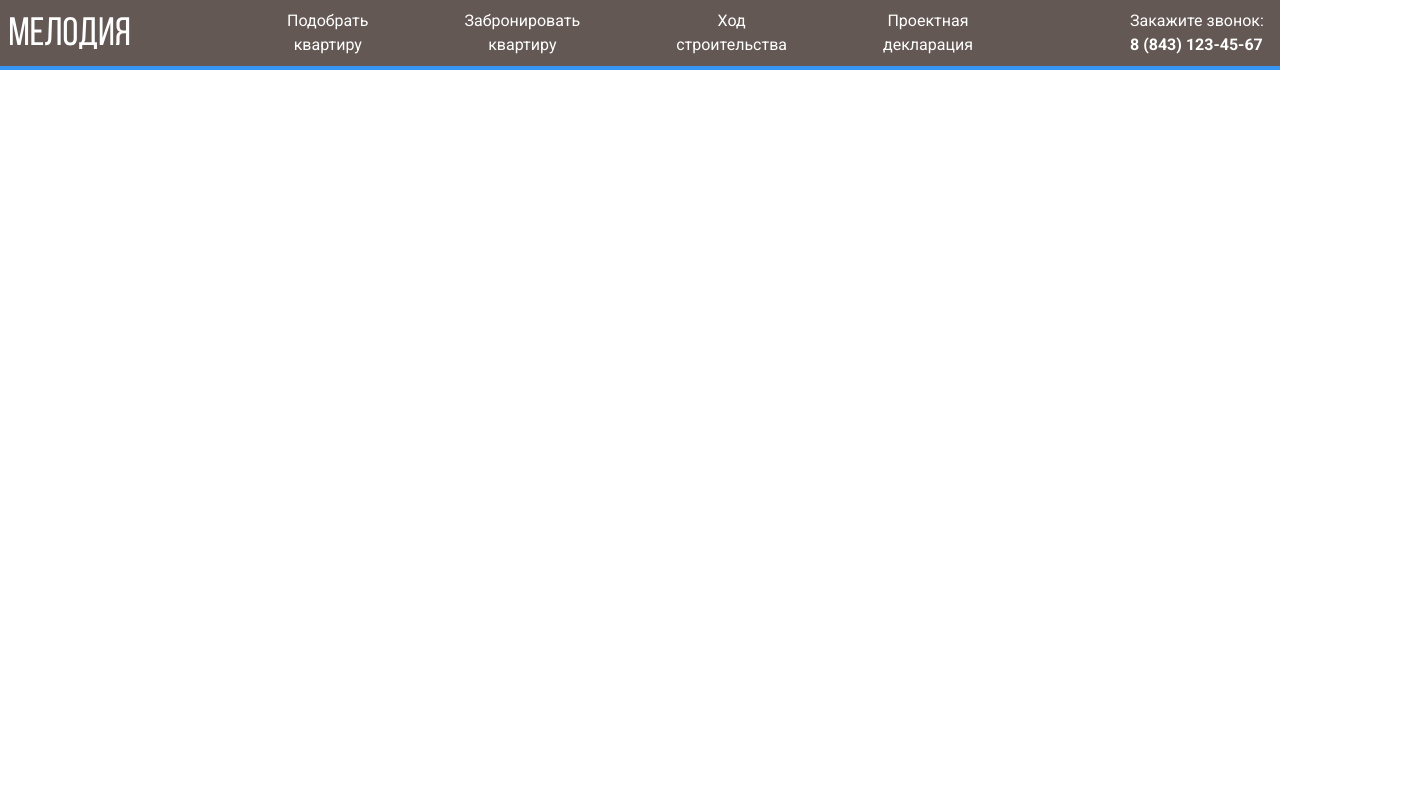
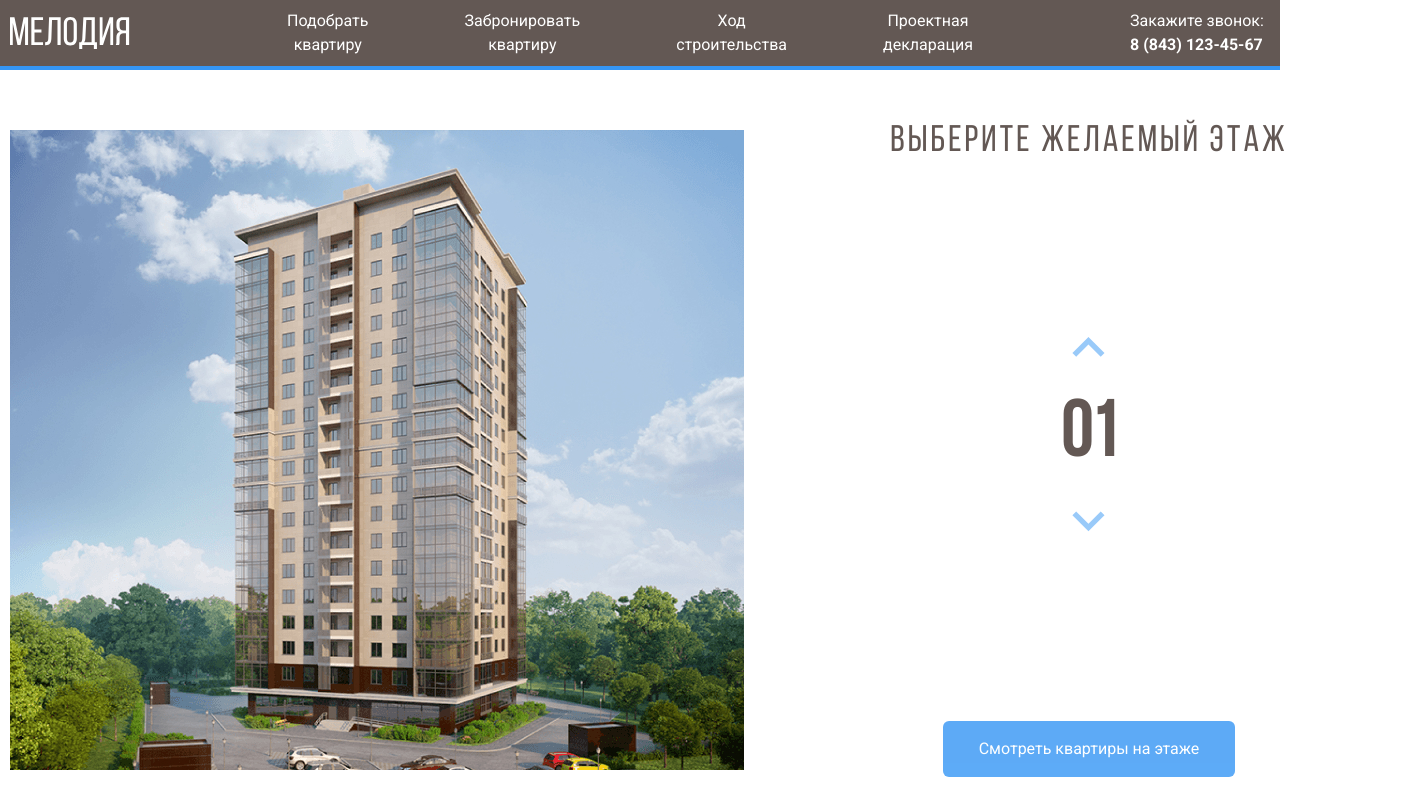
Before and after one commit to valerii-frontend/melody, a plain HTML site: page index.html in a window 1280 px wide. Shown: the whole page, 1414 px wide, since content can reach past the window. Drawn offline with Linux system fonts and the light colour scheme.

Commit message:
Add files via upload

```diff
--- a/css/style.css
+++ b/css/style.css
@@ -1,4 +1,13 @@
 @import url("https://fonts.googleapis.com/css?family=Roboto:regular,700&display=swap");
+@font-face {
+	font-family: "Bebas";
+	src: local("BebasNeueRegular"), url("../fonts/BebasNeueRegular.woff2") format("woff2"),
+		url("../fonts/BebasNeueRegular.woff") format("woff");
+	font-weight: normal;
+	font-style: normal;
+	font-display: swap;
+}
+
 * {
 	box-sizing: border-box;
 	padding: 0;
@@ -9,14 +18,14 @@ body {
 	font-size: 16px;
 	line-height: 150%;
 }
+._container {
+	max-width: 1300px;
+	padding: 0 10px;
+	margin: 0 auto;
+}
 .header {
 	background-color: #635854;
 	border-bottom: 4px solid #3596f5;
-}
-.header__container {
-	max-width: 1300px;
-	padding: 0 10px;
-	margin: 0 auto;
 }
 .header__row {
 	display: flex;
@@ -65,3 +74,85 @@ body {
 .header__phone:hover {
 	color: #3596f5;
 }
+.main {
+	margin-top: 60px;
+}
+.main__row {
+	display: flex;
+	justify-content: space-between;
+	margin: 0 -20px;
+}
+
+.main__col {
+	flex: 0 0 50%;
+	padding: 0 20px;
+}
+
+.main__img {
+}
+
+.main__svg path {
+	opacity: 0;
+}
+.main__svg path:hover {
+	opacity: 1;
+	cursor: pointer;
+}
+.main__text {
+	display: flex;
+	flex-direction: column;
+	height: 100%;
+	justify-content: space-between;
+	align-items: center;
+	color: #635854;
+}
+
+.main__subtitle {
+	text-align: center;
+	text-transform: uppercase;
+	font-size: 37px;
+	font-family: Bebas;
+	color: #635854;
+	letter-spacing: 3px;
+}
+.num {
+	display: flex;
+	flex-direction: column;
+	align-items: center;
+	justify-content: center;
+}
+
+.num__value {
+	font-size: 77px;
+	flex: 0 0 77px;
+	display: flex;
+	align-items: center;
+	justify-content: center;
+	font-family: Bebas;
+	margin: 35px 0;
+	font-weight: 700;
+}
+.num__btn {
+	cursor: pointer;
+	opacity: 0.5;
+}
+.num__btn img {
+	max-width: 100%;
+}
+.num__btn:hover {
+	opacity: 1;
+}
+.main__btn {
+	background: #3596f5;
+	border-radius: 6px;
+	display: flex;
+	align-items: center;
+	justify-content: center;
+	padding: 16px 36px;
+	color: white;
+	text-decoration: none;
+	opacity: 0.8;
+}
+.main__btn:hover {
+	opacity: 1;
+}
--- a/index.html
+++ b/index.html
@@ -10,7 +10,7 @@
 	<body>
 		<div class="wrapper">
 			<header class="header">
-				<div class="header__container">
+				<div class="header__container _container">
 					<div class="header__row">
 						<a href="index.html" class="header__logo"><img src="./img/logo.svg" alt="logo" /></a>
 						<nav class="header__menu">
@@ -42,6 +42,106 @@
 				</div>
 				<!-- /header__container _container -->
 			</header>
+			<main class="main">
+				<div class="main__container _container">
+					<div class="main__row">
+						<div class="main__col">
+							<div class="main__img">
+								<svg
+									width="734"
+									height="640"
+									viewBox="0 0 734 640"
+									fill="none"
+									class="main__svg"
+									xmlns="http://www.w3.org/2000/svg"
+									xmlns:xlink="http://www.w3.org/1999/xlink"
+								>
+									<rect width="734" height="640" fill="url(#pattern0)" />
+									<defs>
+										<pattern id="pattern0" patternContentUnits="objectBoundingBox" width="1" height="1">
+											<use xlink:href="#image0" transform="translate(-0.00408719) scale(0.0013624 0.0015625)" />
+										</pattern>
+										<image id="image0" width="740" height="640" xlink:href="./img/home-bg.jpg" />
+									</defs>
+									<path
+										d="M222 527L442.8 535L512 521.3V543L443.5 562.7L222 551.7V527Z"
+										fill="#3595F6"
+										fill-opacity="0.75"
+									/>
+									<path
+										d="M223 526V501L443.3 504.3L513 501V521L443.7 534L223 526Z"
+										fill="#3595F6"
+										fill-opacity="0.75"
+									/>
+									<path d="M223 500V475H444H513V498L445 505L223 500Z" fill="#3595F6" fill-opacity="0.75" />
+									<path d="M223 476V451L444.3 447.3L512 454V476H444" fill="#3595F6" fill-opacity="0.75" />
+									<path
+										d="M223 450V424L444.5 420.7L513 431.7V453L444 446.3L223 450Z"
+										fill="#3595F6"
+										fill-opacity="0.75"
+									/>
+									<path d="M222 423V399.3L443 387L514 410V431.3L443 419L222 423Z" fill="#3595F6" fill-opacity="0.75" />
+									<path
+										d="M222 401V376L444.2 359.7L514 388.3V409L443.7 387.3L222 401Z"
+										fill="#3595F6"
+										fill-opacity="0.75"
+									/>
+									<path
+										d="M222 376V351L444.5 330.7L514 367.3V388L442 359.3L222 376Z"
+										fill="#3595F6"
+										fill-opacity="0.75"
+									/>
+									<path
+										d="M222 350V326L445 301.3L514 345.3V367L444.7 329L222 350Z"
+										fill="#3595F6"
+										fill-opacity="0.75"
+									/>
+									<path
+										d="M222 325V301L444.5 272.3L514 323.3V344L443.7 301.7L222 325Z"
+										fill="#3595F6"
+										fill-opacity="0.75"
+									/>
+									<path
+										d="M221 301V277L443.3 244L514 303.3V323L444 272.3L221 301Z"
+										fill="#3595F6"
+										fill-opacity="0.75"
+									/>
+									<path
+										d="M222 276V252L443.2 217L513 281V302L444.3 243.7L222 276Z"
+										fill="#3595F6"
+										fill-opacity="0.75"
+									/>
+									<path d="M222 252V227L444.3 189L513 259.3V280L444 216L222 252Z" fill="#3595F6" fill-opacity="0.75" />
+									<path
+										d="M222 226V201L442.8 157.3L513 236.3V259L444 185.7L222 226Z"
+										fill="#3595F6"
+										fill-opacity="0.75"
+									/>
+									<path d="M223 202V177L443 129L513 214V237L442.3 157.7L223 202Z" fill="#3595F6" fill-opacity="0.75" />
+									<path
+										d="M222 177V152L441.8 100L513 192.3V215L443.3 128.7L222 177Z"
+										fill="#3595F6"
+										fill-opacity="0.75"
+									/>
+									<path d="M222 152V126L444 69.3L513 171V192L443.7 100.3L222 152Z" fill="#3595F6" fill-opacity="0.75" />
+								</svg>
+							</div>
+						</div>
+						<div class="main__col">
+							<div class="main__text">
+								<div class="main__subtitle">Выберите желаемый этаж</div>
+								<div class="main__number num">
+									<div class="num__up num__btn"><img src="./img/up.svg" alt="" /></div>
+									<div class="num__value">01</div>
+									<div class="num__down num__btn"><img src="./img/down.svg" alt="" /></div>
+								</div>
+								<a href="#" class="main__btn">Смотреть квартиры на этаже</a>
+							</div>
+						</div>
+					</div>
+				</div>
+				<!-- /main__container _container -->
+			</main>
 		</div>
 	</body>
 </html>
```
Also changed, not shown: fonts/BebasNeueRegular.woff (added), fonts/BebasNeueRegular.woff2 (added), img/down.svg (added), img/home-bg.jpg (added), img/home.svg (added), img/up.svg (added).
